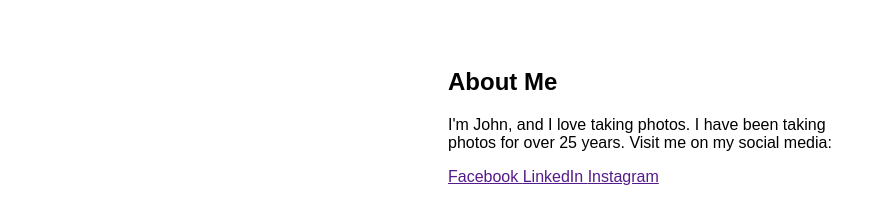
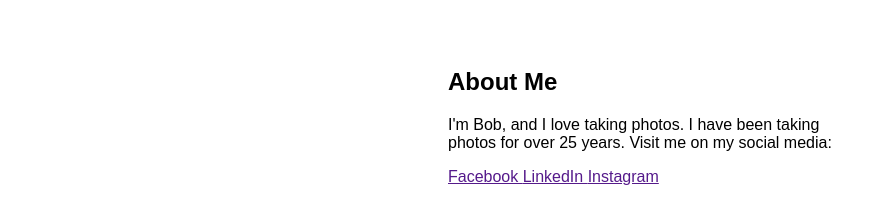
Before and after one commit to EvanDyson/AttackOnCollege, an Angular app: page /page2 in a window 1280 px wide. Shown: the top 206 px of the page, without its empty margins (0-894 px from the left). Built offline with nearby package versions, Linux system fonts and the light colour scheme.

Commit message:
Changed John to Bob

```diff
--- a/src/app/page2/page2.component.html
+++ b/src/app/page2/page2.component.html
@@ -1,7 +1,7 @@
 <div class="content">
      <h2> About Me </h2>
      <p>
-       I'm John, and I love taking photos. I have been taking photos for over 25 years. Visit me on my social media:
+       I'm Bob, and I love taking photos. I have been taking photos for over 25 years. Visit me on my social media:
      </p>
      <a href=""> Facebook </a>
 
```
